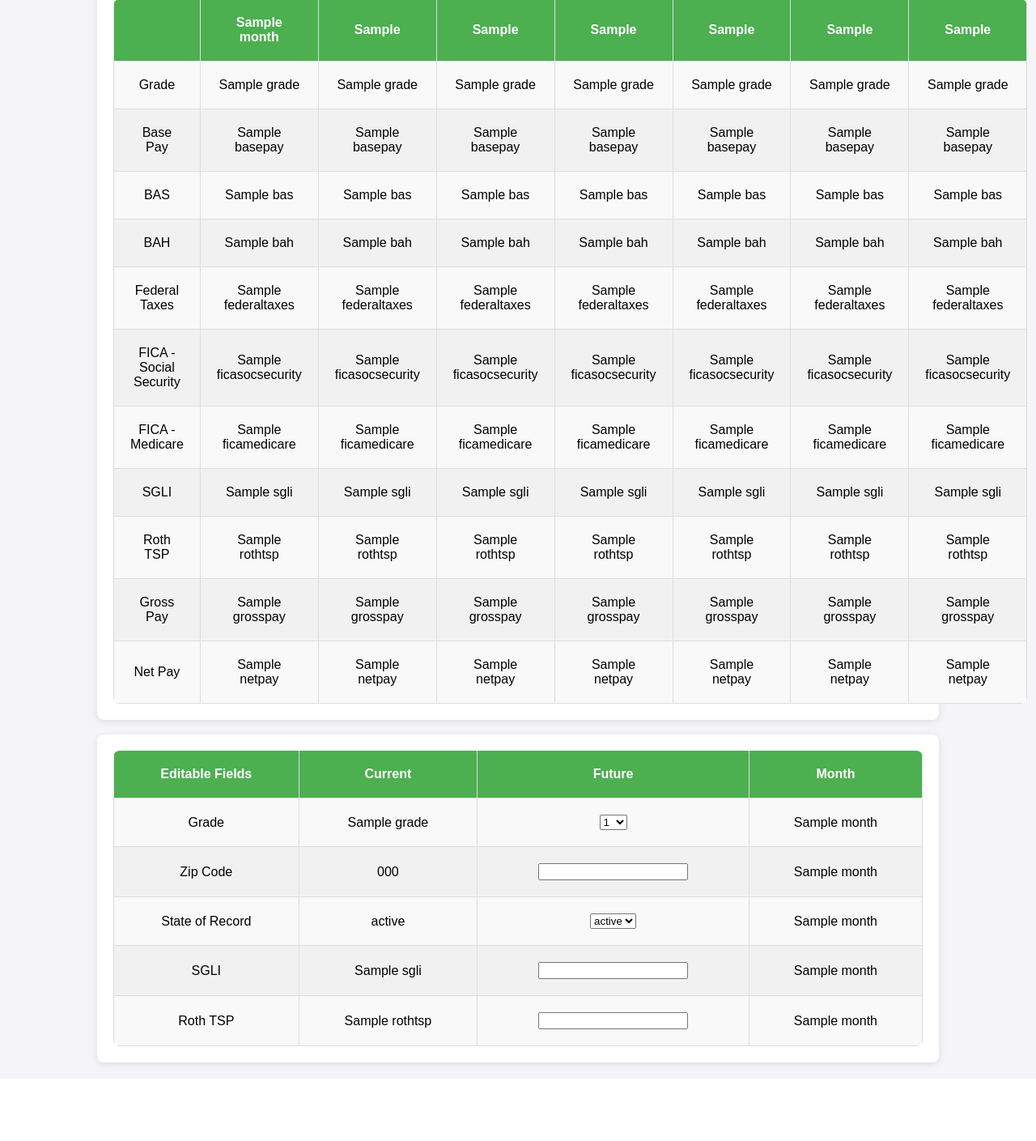
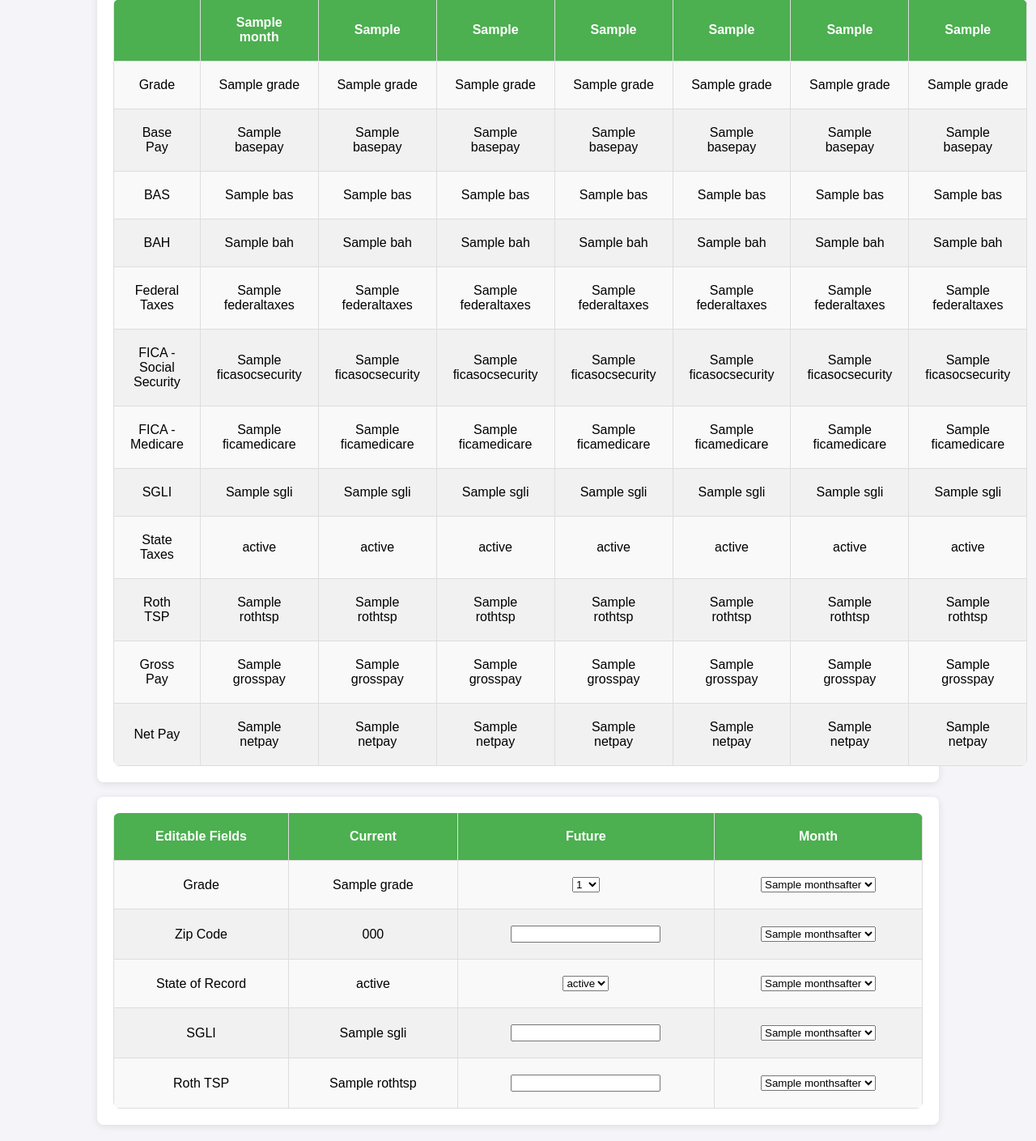
Before and after one commit to PayLES/PayLES, a Flask app: template app/templates/index.html in a window 1280 px wide. Shown: the part 62-1471 px from the top of the page at 81% size. Before the commit the page ends 1383 px from the top, so only its background shows below. Run offline with Flask 3, Linux system fonts and the light colour scheme; the template is opened without the code that fills it: most values are stand-ins (such as "Sample title", 1, 10 or a date in 2020).

Commit message:
Added month dropdown and added variables

```diff
--- a/app/main.py
+++ b/app/main.py
@@ -31,23 +31,7 @@ ranks = ['E1', 'E2', 'E3', 'E4', 'E5', 'E6', 'E7', 'E8', 'E9',
          'O1', 'O2', 'O3', 'O4', 'O5', 'O6', 'O7', 'O8', 'O9',
          'W1', 'W2', 'W3', 'W4', 'W5']
 
-
-#variable_pos is the index of the start of that word in the text from the pdf
-#variable is the representation of the value associated with it
-grade = ""
-basepay = 0
-bas = 0
-bah = 0
-federaltaxes = 0
-ficasocsecurity = 0
-ficamedicare = 0
-sgli = 0
-rothtsp = 0
-midmonthpay = 0
-grosspay = 0
-netpay = 0
-zipcode = 0
-
+#variables
 month = ""
 month1 = ""
 month2 = ""
@@ -55,8 +39,38 @@ month3 = ""
 month4 = ""
 month5 = ""
 month6 = ""
+monthsafter = [month1, month2, month3, month4, month5, month6]
+state = ""
+grade = ""
+zipcode = 0
 
-state = ""
+#entitlements
+basepay = 0
+bas = 0
+bah = 0
+ueainitial = 0
+advancedebt = 0
+pcsmember = 0
+
+#deductions
+federaltaxes = 0
+ficasocsecurity = 0
+ficamedicare = 0
+sgli = 0
+statetaxes = 0
+rothtsp = 0
+midmonthpay = 0
+debt = 0
+partialpay = 0
+pcsmembers = 0
+
+#allotments
+
+
+#calculations
+grosspay = 0
+netpay = 0
+
 
 @app.route('/')
 def home():
@@ -108,6 +122,7 @@ def upload_file():
                         month4 = months[(months.index(x)+4) % 12]
                         month5 = months[(months.index(x)+5) % 12]
                         month6 = months[(months.index(x)+6) % 12]
+                        monthsafter = [month1, month2, month3, month4, month5, month6]
                         break
                     else:
                         month = "no month found"
@@ -139,8 +154,8 @@ def upload_file():
                     bah = -1
 
                 #find federal taxes
-                if 'TAXES' in text:
-                    federaltaxes = Decimal(text[(text.index('TAXES')+1)])
+                if 'FEDERAL' in text and text[text.index('FEDERAL')+1] == "TAXES":
+                    federaltaxes = Decimal(text[(text.index('FEDERAL')+2)])
                 else:
                     federaltaxes = -1
 
@@ -162,7 +177,13 @@ def upload_file():
                 else:
                     sgli = -1
 
-                #find Roth TPS
+                #find state taxes
+                if 'STATE' in text and text[text.index('STATE')+1] == "TAXES":
+                    statetaxes = Decimal(text[(text.index('STATE')+2)])
+                else:
+                    statetaxes = -1
+
+                #find Roth TSP
                 if 'ROTH' in text:
                     rothtsp = Decimal(text[(text.index('ROTH')+2)])
                 else:
@@ -203,9 +224,10 @@ def upload_file():
 
 
             return render_template('index.html', months=months, states=states, ranks=ranks,
-                                   filename_display=filename, textarray_display=text, grade=grade, basepay=basepay, bas=bas, bah=bah, federaltaxes=federaltaxes,
+                                   filename_display=filename, textarray_display=text, grade=grade, basepay=basepay, bas=bas, bah=bah, federaltaxes=federaltaxes, statetaxes=statetaxes,
                                    ficasocsecurity=ficasocsecurity, ficamedicare=ficamedicare, sgli=sgli, rothtsp=rothtsp, midmonthpay=midmonthpay, grosspay=grosspay, netpay=netpay,
-                                   month=month, month1=month1, month2=month2, month3=month3, month4=month4, month5=month5, month6=month6, state=state, zipcode=zipcode)
+                                   month=month, month1=month1, month2=month2, month3=month3, month4=month4, month5=month5, month6=month6, monthsafter=monthsafter,
+                                   state=state, zipcode=zipcode)
     return 'File upload failed'
 
 
--- a/app/templates/index.html
+++ b/app/templates/index.html
@@ -111,6 +111,16 @@
                     <td class="st">{{sgli}}</td>
                 </tr>
                 <tr class="st">
+                    <td class="st">State Taxes</td>
+                    <td class="st">{{statetaxes}}</td>
+                    <td class="st">{{statetaxes}}</td>
+                    <td class="st">{{statetaxes}}</td>
+                    <td class="st">{{statetaxes}}</td>
+                    <td class="st">{{statetaxes}}</td>
+                    <td class="st">{{statetaxes}}</td>
+                    <td class="st">{{statetaxes}}</td>
+                </tr>
+                <tr class="st">
                     <td class="st">Roth TSP</td>
                     <td class="st">{{rothtsp}}</td>
                     <td class="st">{{rothtsp}}</td>
@@ -169,13 +179,27 @@
                             {% endfor %}
                         </select>
                     </td>
-                    <td class="ct">{{month}}</td>
+                    <td class="ct">
+                        <select name="monthsafter" method="GET" action="/index">
+                        <option value="{{monthsafter[0]}}" selected>{{monthsafter[0]}}</option>
+                            {% for mon in monthsafter[1:] %}
+                            <option value="{{mon}}">{{mon}}</option>
+                            {% endfor %}
+                        </select>
+                    </td>
                 </tr>
                 <tr class="ct">
                     <td class="ct">Zip Code</td>
                     <td class="ct">{{zipcode}}</td>
                     <td class="ct"><input type="text" onkeypress="return /[0-9]/i.test(event.key)" maxlength=5 title="futurezipcode"/></td>
-                    <td class="ct">{{month}}</td>
+                    <td class="ct">
+                        <select name="monthsafter" method="GET" action="/index">
+                        <option value="{{monthsafter[0]}}" selected>{{monthsafter[0]}}</option>
+                            {% for mon in monthsafter[1:] %}
+                            <option value="{{mon}}">{{mon}}</option>
+                            {% endfor %}
+                        </select>
+                    </td>
                 </tr>
                 <tr class="ct">
                     <td class="ct">State of Record</td>
@@ -188,19 +212,40 @@
                             {% endfor %}
                         </select>
                     </td>
-                    <td class="ct">{{month}}</td>
+                    <td class="ct">
+                        <select name="monthsafter" method="GET" action="/index">
+                        <option value="{{monthsafter[0]}}" selected>{{monthsafter[0]}}</option>
+                            {% for mon in monthsafter[1:] %}
+                            <option value="{{mon}}">{{mon}}</option>
+                            {% endfor %}
+                        </select>
+                    </td>
                 </tr>
                 <tr class="ct">
                     <td class="ct">SGLI</td>
                     <td class="ct">{{sgli}}</td>
                     <td class="ct"><input type="text" onkeypress="return /[0-9]/i.test(event.key)" maxlength=6 title="futuresgli"/></td>
-                    <td class="ct">{{month}}</td>
+                    <td class="ct">
+                        <select name="monthsafter" method="GET" action="/index">
+                        <option value="{{monthsafter[0]}}" selected>{{monthsafter[0]}}</option>
+                            {% for mon in monthsafter[1:] %}
+                            <option value="{{mon}}">{{mon}}</option>
+                            {% endfor %}
+                        </select>
+                    </td>
                 </tr>
                 <tr class="ct">
                     <td class="ct">Roth TSP</td>
                     <td class="ct">{{rothtsp}}</td>
                     <td class="ct"><input type="text" onkeypress="return /[0-9]/i.test(event.key)" maxlength=6 title="futurerothtsp"/></td>
-                    <td class="ct">{{month}}</td>
+                    <td class="ct">
+                        <select name="monthsafter" method="GET" action="/index">
+                        <option value="{{monthsafter[0]}}" selected>{{monthsafter[0]}}</option>
+                            {% for mon in monthsafter[1:] %}
+                            <option value="{{mon}}">{{mon}}</option>
+                            {% endfor %}
+                        </select>
+                    </td>
                 </tr>
             </tbody>
         </table>
```
Also changed, not shown: 3 other files.
